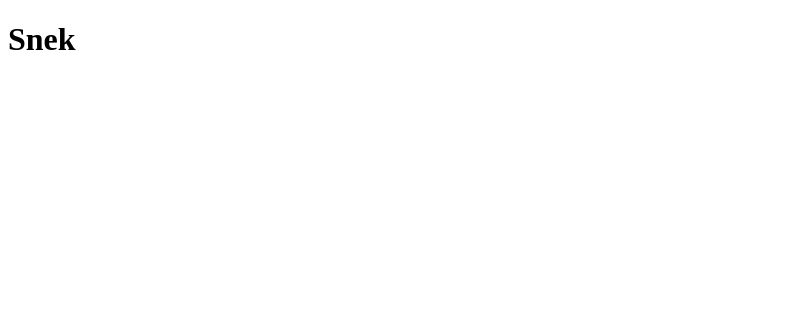
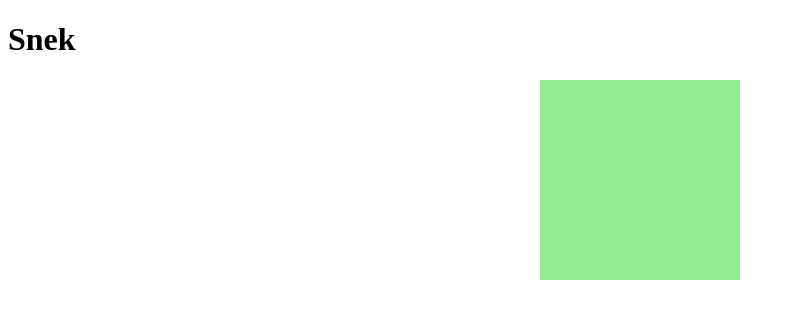
Before and after one commit to CodecoolGlobal/freestyle-javascript-game-javascript-kovacsadam199, a plain HTML site: page index.html in a window 1280 px wide. Shown: the whole page, without its empty margins (0-794 px from the left). Drawn offline with Linux system fonts and the light colour scheme.

Commit message:
feat: implement initBoard function

```diff
--- a/game.js
+++ b/game.js
@@ -1,5 +1,6 @@
 const game = {
     initGame: function (){
+        this.initBoard();
         //TODO: the game setup goes here.
         this.gameLoop(); //Use function calls like this.
     },
@@ -19,8 +20,43 @@ const game = {
 
     },
     initBoard: function (){
+        const rows = 10;
+        const cols = 10;
 
+        let gameField = document.querySelector(".game-field");
+        this.setGameFieldSize(gameField, rows, cols);
+        let cellIndex = 0
+        for (let row = 0; row < rows; row++) {
+            const rowElement = this.addRow(gameField);
+            for (let col = 0; col < cols; col++) {
+                this.addCell(rowElement, row, col);
+                cellIndex++;
+
+            }
+        }
     },
+
+    setGameFieldSize: function (gameField, rows, cols) {
+        gameField.style.width = (gameField.dataset.cellWidth * rows) + 'px';
+        gameField.style.height = (gameField.dataset.cellHeight * cols) + 'px';
+    },
+
+    addRow: function (gameField) {
+        gameField.insertAdjacentHTML(
+            'beforeend',
+            '<div class="row"></div>'
+        );
+        return gameField.lastElementChild;
+    },
+
+    addCell: function (rowElement, row, col) {
+        rowElement.insertAdjacentHTML(
+            'beforeend',
+            `<div class="field"
+                        data-row="${row}"
+                        data-col="${col}"></div>`);
+    },
+
     initFood: function (){
 
     },
--- a/index.html
+++ b/index.html
@@ -4,7 +4,12 @@
 <head>
     <meta charset="utf-8">
     <h1>Snek</h1>
+    <link rel="stylesheet" href="style.css">
+    <script src="game.js" defer></script>
 </head>
 <body>
+<div class="game-field" data-cell-width="20" data-cell-height="20">
+
+</div>
 </body>
 </html>
--- a/style.css
+++ b/style.css
@@ -0,0 +1,20 @@
+
+.game-field {
+    margin: 0 auto;
+    display: flex;
+    flex-direction: column;
+}
+
+.game-field .row {
+    height: 20px;
+    display: flex;
+}
+
+.game-field .row .field{
+    height: 20px;
+    width: 20px;
+    background: lightgreen;
+    margin: 0;
+    padding: 0;
+    box-sizing: border-box;
+}
```
Lines whose indentation alone changed are shown as unchanged.
